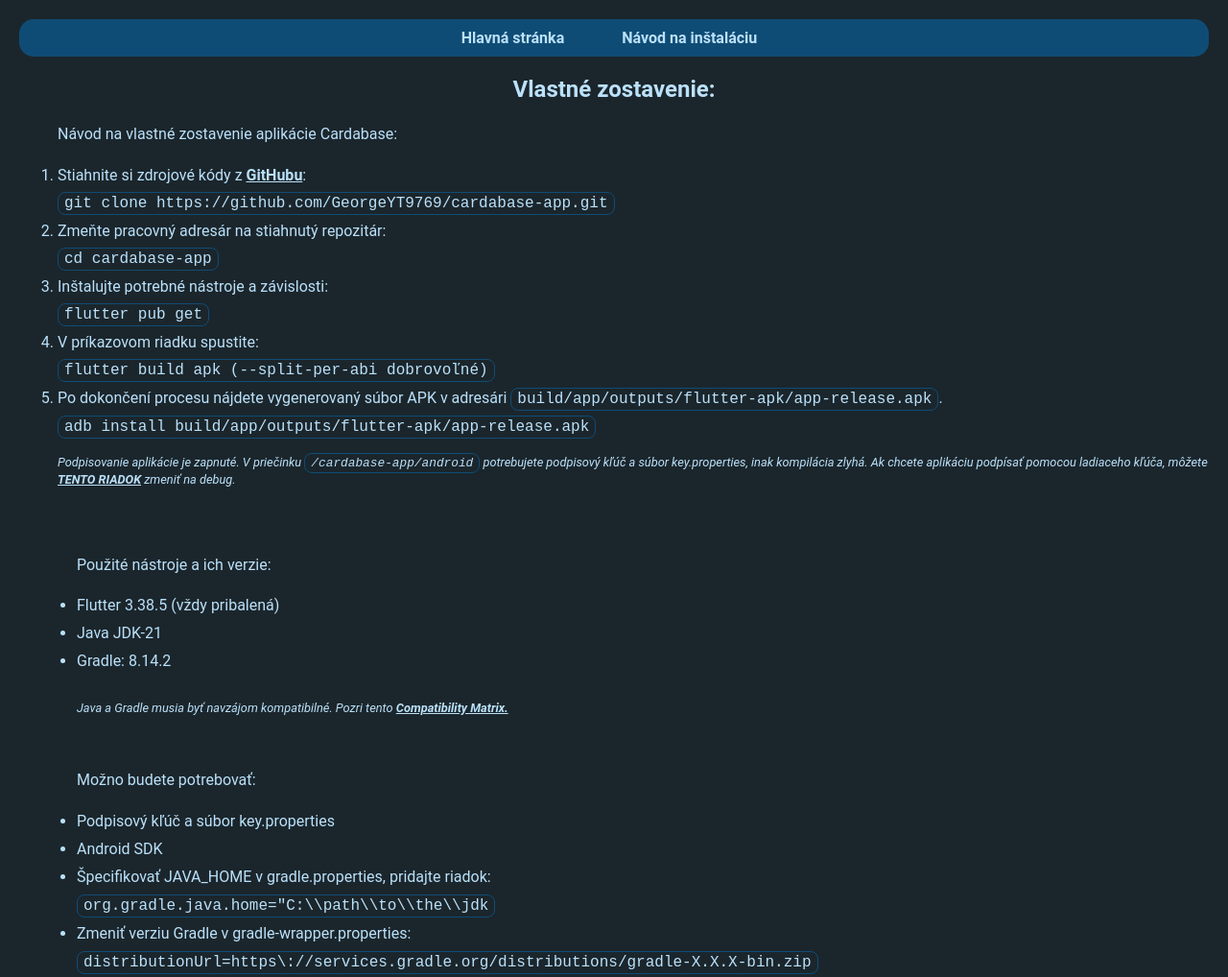
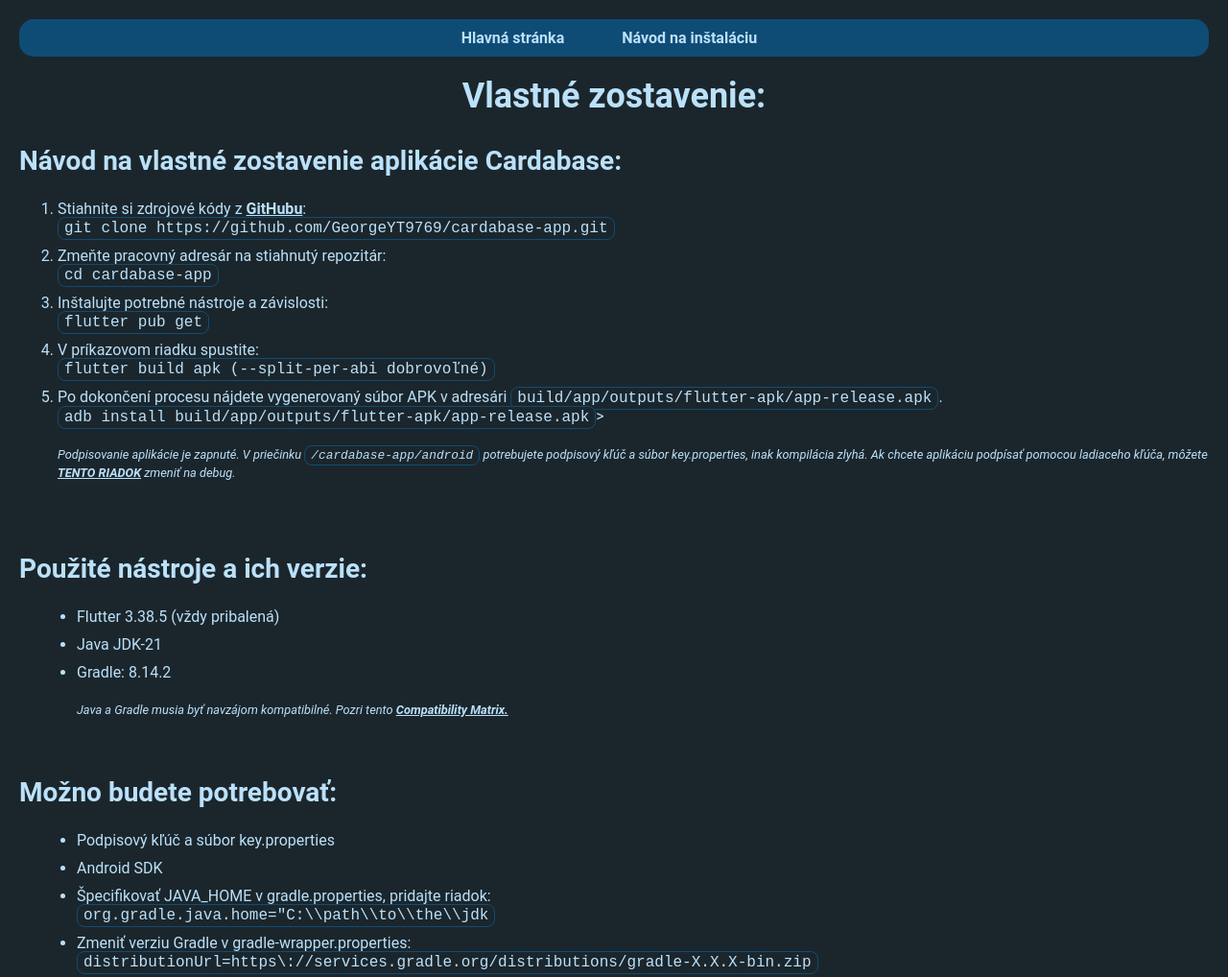
Before and after one commit to jurajondovcikupjs/wbdi, a plain HTML site: page self-build/self-build.html in a window 1280 px wide. Shown: the top 1018 px of the page at 96% size. Drawn offline with Linux system fonts and the light colour scheme.

Commit message:
QOL chnages

```diff
--- a/manual/manual.css
+++ b/manual/manual.css
@@ -6,6 +6,11 @@
 
     .navbar, footer {
         display: none;
+    }
+
+    h1, h2 {
+        color: black;
+        font-family: "Roboto", sans-serif;
     }
 
     .summary {
@@ -17,6 +22,7 @@
         content-visibility: visible;
         height: auto !important;
     }
+
 }
 
 :root {
@@ -37,7 +43,7 @@ body {
     padding: 10px;
     backdrop-filter: blur(15px);
     border-radius: 12px;
-    /*animation: anime 0.5s ease-in;*/
+    animation: anime 0.5s ease-in;
 }
 
 @keyframes anime {
@@ -71,16 +77,18 @@ body {
 }
 
 h1 {
-    font-family: "Roboto", sans-serif;
+    font-family: "Roboto", serif;
     text-align: center;
     margin-top: 20px;
     color: var(--tertiary);
+    font-size: 36px;
 }
 
 h2 {
-    font-family: "Roboto", sans-serif;
+    font-family: "Roboto", serif;
     margin-top: 20px;
     color: var(--tertiary);
+    font-size: 28px;
 }
 
 p {
@@ -152,3 +160,7 @@ summary {
     padding: 10px;
     border-radius: 15px;
 }
+
+summary:hover {
+    text-decoration: underline;
+}
--- a/self-build/self-build.css
+++ b/self-build/self-build.css
@@ -6,6 +6,11 @@
 
     .navbar, footer {
         display: none;
+    }
+
+    h1, h2 {
+        color: black;
+        font-family: "Roboto", sans-serif;
     }
 
     .code, code {
@@ -35,7 +40,7 @@ body {
     padding: 10px;
     backdrop-filter: blur(15px);
     border-radius: 15px;
-    /*animation: anime 0.5s ease-in;*/
+    animation: anime 0.5s ease-in;
 }
 
 @keyframes anime {
@@ -69,18 +74,18 @@ body {
 }
 
 h1 {
-    font-family: "Roboto", sans-serif;
+    font-family: "Roboto", serif;
     text-align: center;
     margin-top: 20px;
     color: var(--tertiary);
+    font-size: 36px;
 }
 
 h2 {
-    font-family: "Roboto", sans-serif;
-    margin-top: 20px;
-    text-align: center;
+    font-family: "Roboto", serif;
     margin-bottom: 24px;
     color: var(--tertiary);
+    font-size: 28px;
 }
 
 p {
--- a/self-build/self-build.html
+++ b/self-build/self-build.html
@@ -20,42 +20,50 @@
     <main>
         <section id="self-build">
             <h1>Vlastné zostavenie:</h1>
+            <h2>Návod na vlastné zostavenie aplikácie Cardabase:</h2>
             <ol>
-                <p>Návod na vlastné zostavenie aplikácie Cardabase:</p>
-                <li>Stiahnite si zdrojové kódy z <a href="https://github.com/GeorgeYT9769/cardabase-app" target="_blank">GitHubu</a>:</li>
+                <li>Stiahnite si zdrojové kódy z <a href="https://github.com/GeorgeYT9769/cardabase-app" target="_blank">GitHubu</a>: <br>
                 <code>git clone https://github.com/GeorgeYT9769/cardabase-app.git</code>
-                <li>Zmeňte pracovný adresár na stiahnutý repozitár:</li>
-                <code>cd cardabase-app</code>
-                </li>
-                <li>Inštalujte potrebné nástroje a závislosti:</li>
-                <code>flutter pub get</code>
-                <li>V príkazovom riadku spustite:</li>
-                <code>flutter build apk (--split-per-abi dobrovoľné)</code>
-                <li>Po dokončení procesu nájdete vygenerovaný súbor APK v adresári <code>build/app/outputs/flutter-apk/app-release.apk</code>.</li>
-                <code>adb install build/app/outputs/flutter-apk/app-release.apk</code>
+
+                <li>Zmeňte pracovný adresár na stiahnutý repozitár: <br>
+                <code>cd cardabase-app</code></li>
+
+                <li>Inštalujte potrebné nástroje a závislosti: <br>
+                <code>flutter pub get</code></li>
+
+                <li>V príkazovom riadku spustite: <br>
+                <code>flutter build apk (--split-per-abi dobrovoľné)</code></li>
+
+                <li>Po dokončení procesu nájdete vygenerovaný súbor APK v adresári <code>build/app/outputs/flutter-apk/app-release.apk</code>. <br>
+                <code>adb install build/app/outputs/flutter-apk/app-release.apk</code>>
+
                 <br>
                 <br>
-                <small><em>Podpisovanie aplikácie je zapnuté. V priečinku <code>/cardabase-app/android</code> potrebujete podpisový kľúč a súbor key.properties, inak kompilácia zlyhá. Ak chcete aplikáciu podpísať pomocou ladiaceho kľúča, môžete <a href="https://github.com/GeorgeYT9769/cardabase-app/blob/1daf9c7244a081fe847b499cc55509c10772668d/android/app/build.gradle#L86">TENTO RIADOK</a> zmeniť na debug.</em></small>
+                <small><em>Podpisovanie aplikácie je zapnuté. V priečinku <code>/cardabase-app/android</code> potrebujete podpisový kľúč a súbor key.properties, inak kompilácia zlyhá. Ak chcete aplikáciu podpísať pomocou ladiaceho kľúča, môžete <a href="https://github.com/GeorgeYT9769/cardabase-app/blob/1daf9c7244a081fe847b499cc55509c10772668d/android/app/build.gradle#L86">TENTO RIADOK</a> zmeniť na debug.</em></small></li>
             </ol>
             <br>
             <br>
+            <h2>Použité nástroje a ich verzie:</h2>
             <ul>
-                <p>Použité nástroje a ich verzie:</p>
                 <li>Flutter 3.38.5 (vždy pribalená)</li>
                 <li>Java JDK-21</li>
-                <li>Gradle: 8.14.2</li>
+                <li>Gradle: 8.14.2
                 <br>
-                <small><em>Java a Gradle musia byť navzájom kompatibilné. Pozri tento <a href="https://docs.gradle.org/current/userguide/compatibility.html">Compatibility Matrix.</a></em></small>
+                <br>
+                <small><em>Java a Gradle musia byť navzájom kompatibilné. Pozri tento <a href="https://docs.gradle.org/current/userguide/compatibility.html">Compatibility Matrix.</a></em></small></li>
             </ul>
             <br>
+            <h2>Možno budete potrebovať:</h2>
             <ul>
-                <p>Možno budete potrebovať:</p>
                 <li>Podpisový kľúč a súbor key.properties</li>
+
                 <li>Android SDK</li>
-                <li>Špecifikovať JAVA_HOME v gradle.properties, pridajte riadok:</li>
-                <code>org.gradle.java.home="C:\\path\\to\\the\\jdk</code>
-                <li>Zmeniť verziu Gradle v gradle-wrapper.properties:</li>
-                <code>distributionUrl=https\://services.gradle.org/distributions/gradle-X.X.X-bin.zip</code>
+
+                <li>Špecifikovať JAVA_HOME v gradle.properties, pridajte riadok: <br>
+                <code>org.gradle.java.home="C:\\path\\to\\the\\jdk</code></li>
+
+                <li>Zmeniť verziu Gradle v gradle-wrapper.properties: <br>
+                <code>distributionUrl=https\://services.gradle.org/distributions/gradle-X.X.X-bin.zip</code></li>
             </ul>
         </section>
     </main>
--- a/style.css
+++ b/style.css
@@ -6,6 +6,11 @@
 
     .navbar, footer {
         display: none;
+    }
+
+    h1, h2 {
+        color: black;
+        font-family: "Roboto", sans-serif;
     }
 
     table {
@@ -32,7 +37,7 @@ body {
     padding: 10px;
     backdrop-filter: blur(15px);
     border-radius: 15px;
-    /*animation: anime 0.5s ease-in;*/
+    animation: anime 0.5s ease-in;
 }
 
 @keyframes anime {
@@ -66,17 +71,19 @@ body {
 }
 
 h1 {
-    font-family: "Roboto", sans-serif;
+    font-family: "Roboto", serif;
     text-align: center;
     margin-top: 20px;
     color: var(--tertiary);
+    font-size: 36px;
 }
 
 h2 {
-    font-family: "Roboto", sans-serif;
+    font-family: "Roboto", serif;
     margin-top: 20px;
     color: var(--tertiary);
     margin: 24px;
+    font-size: 28px;
 }
 
 p {
```
Also changed, not shown: index.html (+0 -2 lines), manual/manual.html (+2 -2 lines).
